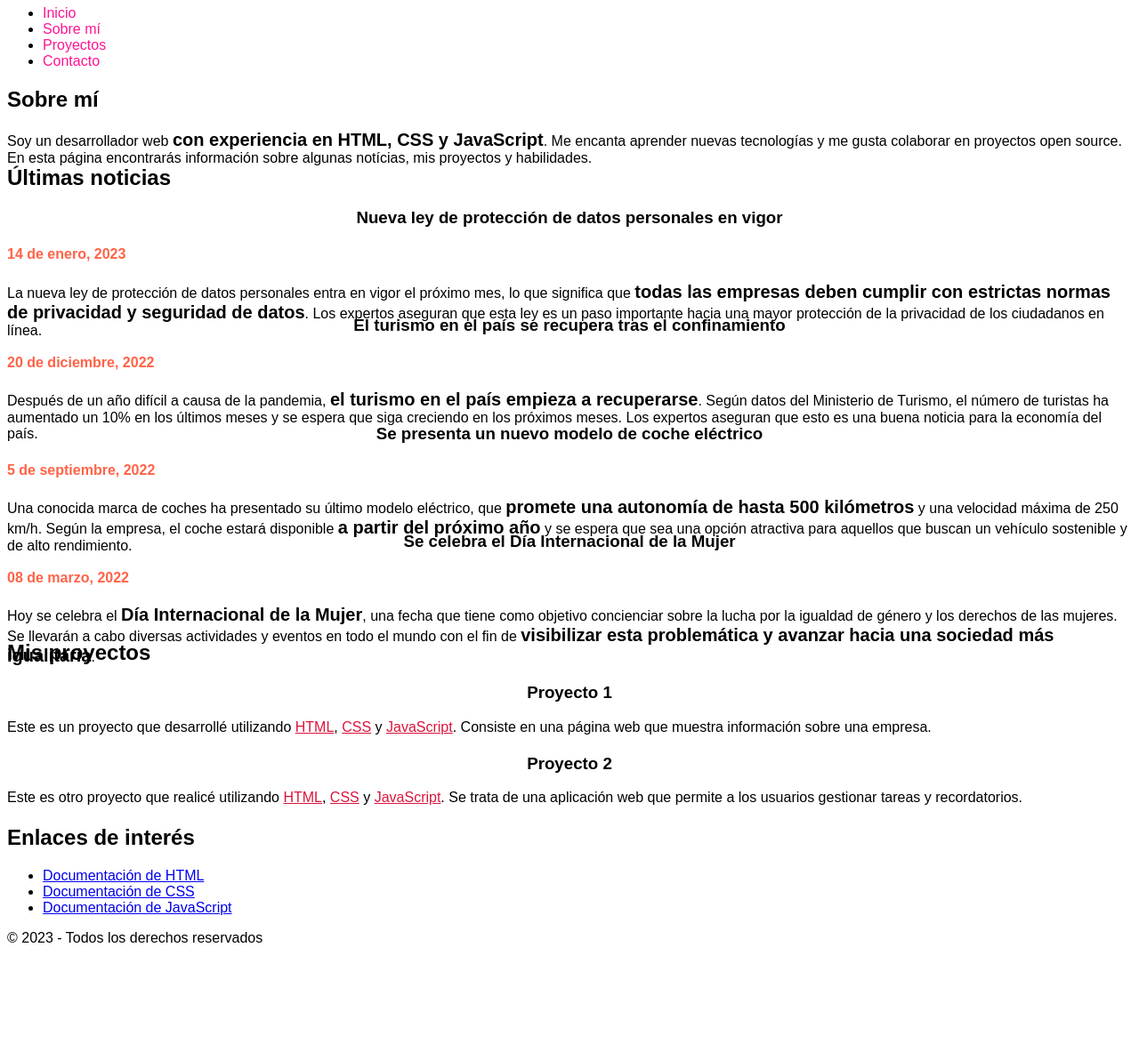
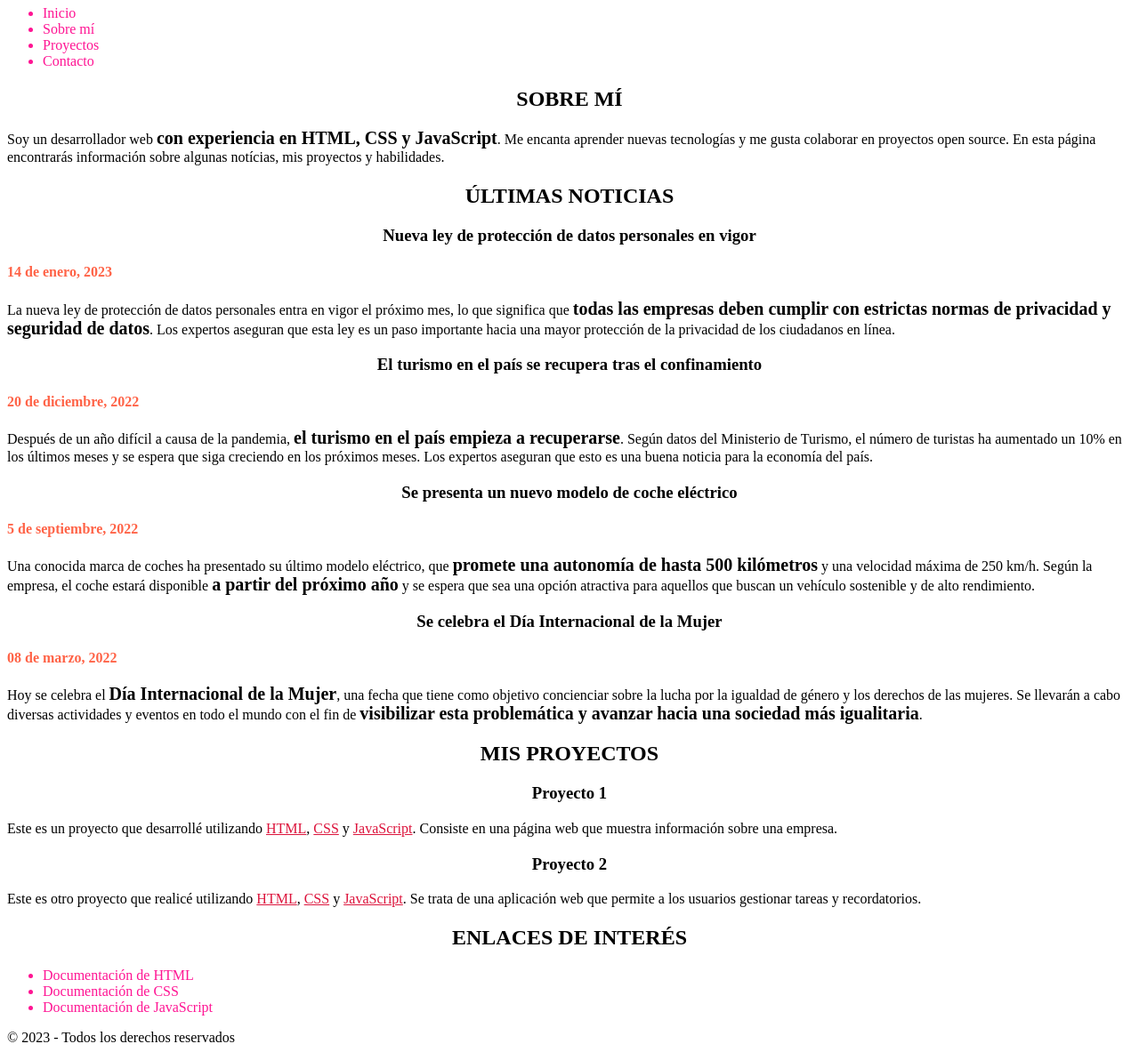
Before and after one commit to MartaAmelburu/Curso, a plain HTML site: page Ejercicios-clase/index.html in a window 1280 px wide. Shown: the part 60-1252 px from the top of the page at 89% size. Before the commit the page ends 1140 px from the top, so only its background shows below. Drawn offline with Linux system fonts and the light colour scheme.

Commit message:
ejercicios nuevos

```diff
--- a/Ejercicios-clase/css-ejercicio.css
+++ b/Ejercicios-clase/css-ejercicio.css
@@ -1,6 +1,6 @@
 
 body {
-    font-family: 'Playfair Display', sans-serif;
+    font-family: 'Playfair Display', serif;
 }
 .centered {
     text-align: center;
@@ -8,7 +8,7 @@ body {
 
 .basics {
     font-weight: 400;
-    height: 20px;
+    line-height: 20px;
 
 }
 
@@ -18,8 +18,9 @@ body {
 
 }
 .titles {
-    font-weight: 900;ç
-    text-transform: uppercase;
+    font-weight: 900;
+    text-transform: uppercase; /*o capitalize*/
+    text-align: center;
 }
 
 .links {
@@ -34,3 +35,13 @@ body {
 .colorlinks {
     color: crimson;
 }
+
+li{
+    color: deeppink;
+}
+
+.texto-amarillo {
+    color: rgb(255, 255, 000);
+
+
+}
--- a/Ejercicios-clase/index.html
+++ b/Ejercicios-clase/index.html
@@ -14,10 +14,10 @@
 
     <nav>
       <ul>
-        <li><a class="links sin-subrayado" href="#inicio">Inicio</a></li>
-        <li><a class="links sin-subrayado" href="#sobre-mi">Sobre mí</a></li>
-        <li><a class="links sin-subrayado" href="#proyectos">Proyectos</a></li>
-        <li><a class="links sin-subrayado" href="#contacto">Contacto</a></li>
+        <li><a class="links" href="#inicio">Inicio</a></li>
+        <li><a class="links" href="#sobre-mi">Sobre mí</a></li>
+        <li><a class="links" href="#proyectos">Proyectos</a></li>
+        <li><a class="links" href="#contacto">Contacto</a></li>
       </ul>
     </nav>
 
@@ -100,9 +100,9 @@
       <h2 class="titles">Enlaces de interés</h2>
 
       <ul>
-        <li><a href="https://developer.mozilla.org/es/docs/Web/HTML">Documentación de HTML</a></li>
-        <li><a href="https://developer.mozilla.org/es/docs/Web/CSS">Documentación de CSS</a></li>
-        <li><a href="https://developer.mozilla.org/es/docs/Web/JavaScript">Documentación de JavaScript</a></li>
+        <li><a class="links"https://developer.mozilla.org/es/docs/Web/HTML">Documentación de HTML</a></li>
+        <li><a class="links"https://developer.mozilla.org/es/docs/Web/CSS">Documentación de CSS</a></li>
+        <li><a class="links"https://developer.mozilla.org/es/docs/Web/JavaScript">Documentación de JavaScript</a></li>
       </ul>
     </aside>
 
```
Also changed, not shown: mi-primer-html/atajos.html (+3 -0 lines), Ejercicios-clase/colores-ejercicio.css (added), Ejercicios-clase/ejercicio de color.html (added).
